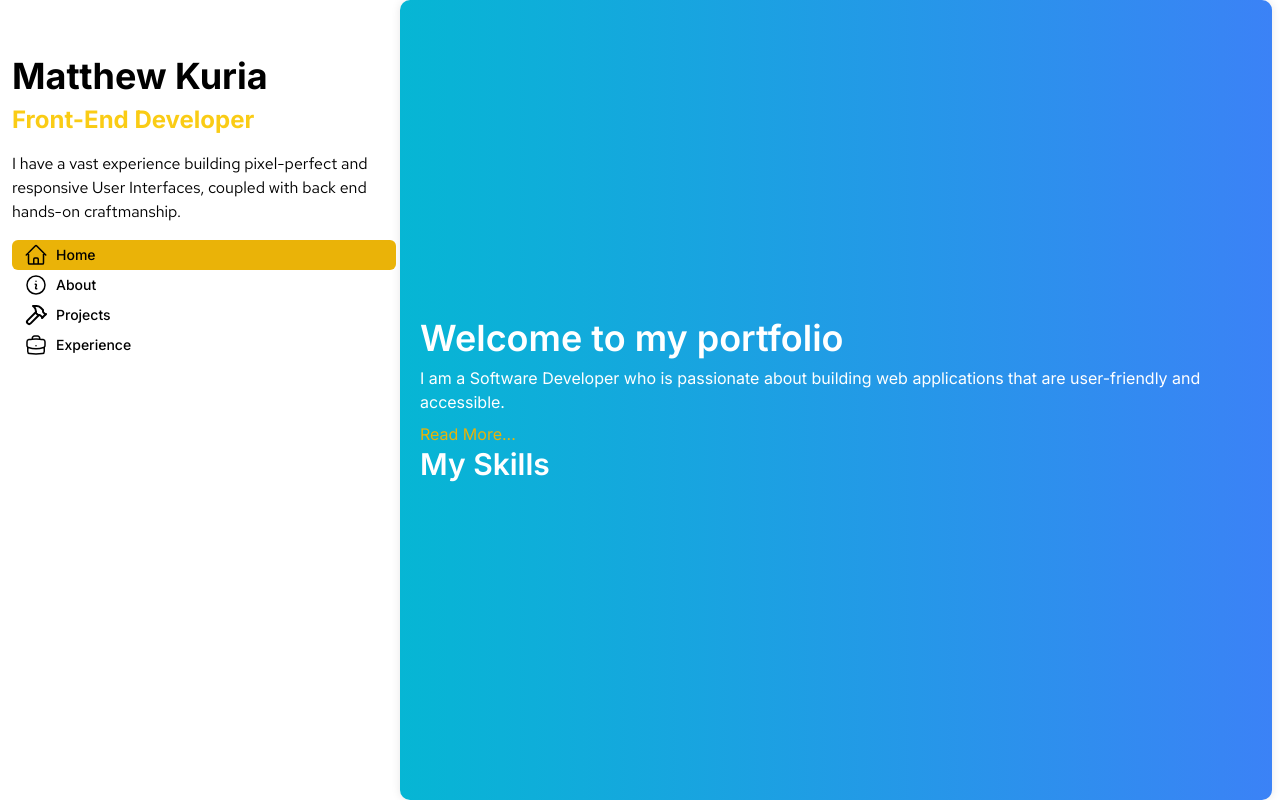
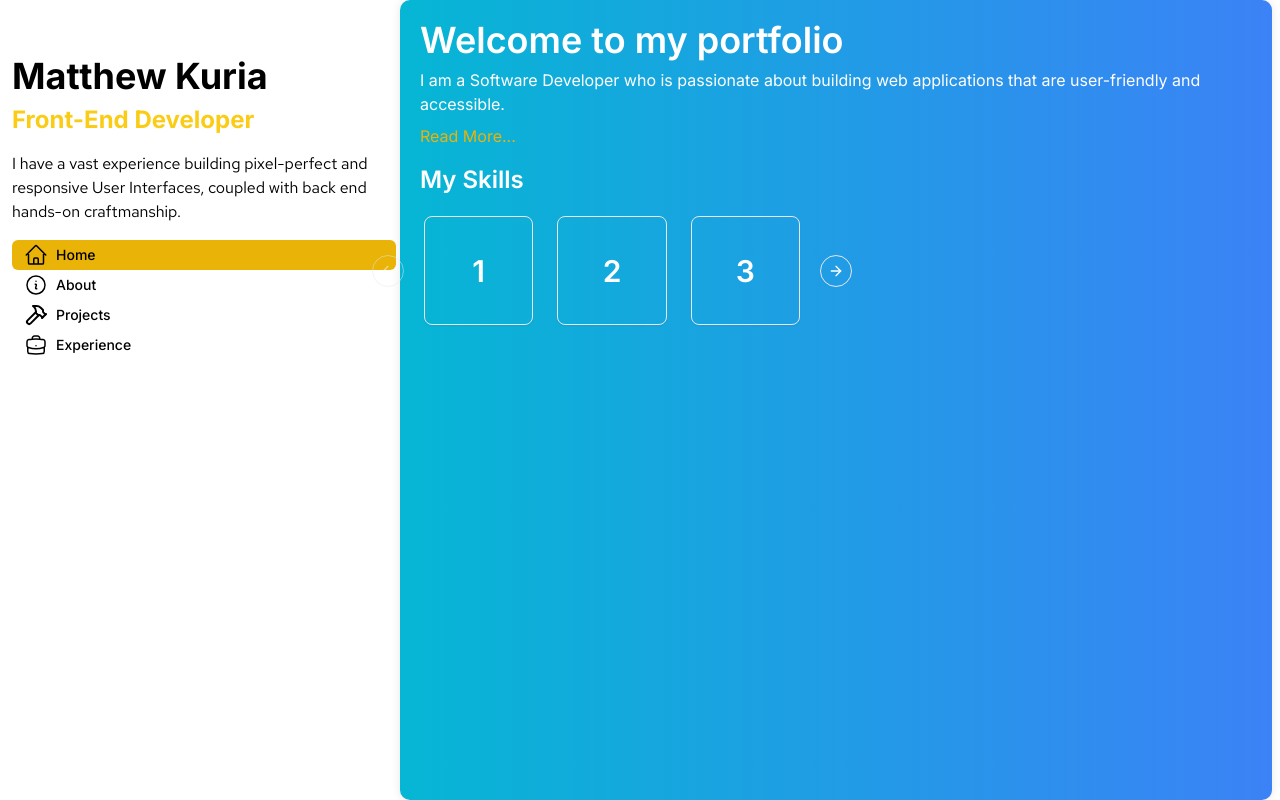
Before and after one commit to matthewkuria/myportifolio, a Next.js app: page / in a window 1280 px wide. Built offline with nearby package versions, Linux system fonts and the light colour scheme; a web font is replaced by a local one.

Commit message:
Fix the project section remove the artsoko project

```diff
--- a/app/page.tsx
+++ b/app/page.tsx
@@ -1,14 +1,38 @@
+import { Card, CardContent } from "@/components/ui/card";
+import { Carousel, CarouselContent, CarouselItem, CarouselPrevious, CarouselNext } from "@/components/ui/carousel";
 import Link from "next/link";
 
 export default function Home() {
 
   return (
-    <main className="intro text-white bg-gradient-to-r from-cyan-500 to-blue-500 flex flex-col md:flex md:justify-center md:items-center p-5 min-h-[60vh] md:min-h-[100vh]">
+    <main className="intro text-white bg-gradient-to-r from-cyan-500 to-blue-500 flex flex-col  md:flex md:justify-start md:items-center p-5 min-h-[60vh] md:min-h-[100vh]">
       <div className="text-left">
         <h1 className="font-semibold text-4xl">Welcome to my portfolio</h1>
         <p className="my-2">I am a Software Developer who is passionate about building web applications that are user-friendly and accessible.</p>
         <Link href="/about" className="text-yellow-500 hover:text-white">Read More...</Link>
-        <h2 className="font-semibold text-3xl">My Skills</h2>
+        <h2 className="font-semibold text-2xl my-4">My Skills</h2>
+        <Carousel
+      opts={{
+        align: "start",
+      }}
+      className="w-full max-w-sm"
+    >
+      <CarouselContent>
+        {Array.from({ length: 5 }).map((_, index) => (
+          <CarouselItem key={index} className="md:basis-1/2 lg:basis-1/3">
+            <div className="p-1">
+              <Card>
+                <CardContent className="flex aspect-square items-center justify-center p-6">
+                  <span className="text-3xl font-semibold">{index + 1}</span>
+                </CardContent>
+              </Card>
+            </div>
+          </CarouselItem>
+        ))}
+      </CarouselContent>
+      <CarouselPrevious />
+      <CarouselNext />
+    </Carousel>
       </div>
 
     </main>
--- a/app/projects/page.tsx
+++ b/app/projects/page.tsx
@@ -88,7 +88,7 @@ export default function Page() {
           </CardFooter>
           </Card>
           {/* Art Soko */}
-          <Card className="mt-4 hover:border-r-8">
+          {/* <Card className="mt-4 hover:border-r-8">
           <CardHeader>
             <CardTitle className="text-yellow-500">ArtSoko Website</CardTitle>
           </CardHeader>
@@ -121,7 +121,7 @@ export default function Page() {
                 </Link>
               </div>
           </CardFooter>
-        </Card>
+        </Card> */}
           {/* Mentorlist Platform */}
           <Card className="mt-4 hover:border-r-8">
           <CardHeader>
--- /dev/null
+++ b/components/ui/button.tsx
@@ -0,0 +1,56 @@
+import * as React from "react"
+import { Slot } from "@radix-ui/react-slot"
+import { cva, type VariantProps } from "class-variance-authority"
+
+import { cn } from "@/lib/utils"
+
+const buttonVariants = cva(
+  "inline-flex items-center justify-center gap-2 whitespace-nowrap rounded-md text-sm font-medium ring-offset-background transition-colors focus-visible:outline-none focus-visible:ring-2 focus-visible:ring-ring focus-visible:ring-offset-2 disabled:pointer-events-none disabled:opacity-50 [&_svg]:pointer-events-none [&_svg]:size-4 [&_svg]:shrink-0",
+  {
+    variants: {
+      variant: {
+        default: "bg-primary text-primary-foreground hover:bg-primary/90",
+        destructive:
+          "bg-destructive text-destructive-foreground hover:bg-destructive/90",
+        outline:
+          "border border-input bg-background hover:bg-accent hover:text-accent-foreground",
+        secondary:
+          "bg-secondary text-secondary-foreground hover:bg-secondary/80",
+        ghost: "hover:bg-accent hover:text-accent-foreground",
+        link: "text-primary underline-offset-4 hover:underline",
+      },
+      size: {
+        default: "h-10 px-4 py-2",
+        sm: "h-9 rounded-md px-3",
+        lg: "h-11 rounded-md px-8",
+        icon: "h-10 w-10",
+      },
+    },
+    defaultVariants: {
+      variant: "default",
+      size: "default",
+    },
+  }
+)
+
+export interface ButtonProps
+  extends React.ButtonHTMLAttributes<HTMLButtonElement>,
+    VariantProps<typeof buttonVariants> {
+  asChild?: boolean
+}
+
+const Button = React.forwardRef<HTMLButtonElement, ButtonProps>(
+  ({ className, variant, size, asChild = false, ...props }, ref) => {
+    const Comp = asChild ? Slot : "button"
+    return (
+      <Comp
+        className={cn(buttonVariants({ variant, size, className }))}
+        ref={ref}
+        {...props}
+      />
+    )
+  }
+)
+Button.displayName = "Button"
+
+export { Button, buttonVariants }
--- /dev/null
+++ b/components/ui/carousel.tsx
@@ -0,0 +1,262 @@
+"use client"
+
+import * as React from "react"
+import useEmblaCarousel, {
+  type UseEmblaCarouselType,
+} from "embla-carousel-react"
+import { ArrowLeft, ArrowRight } from "lucide-react"
+
+import { cn } from "@/lib/utils"
+import { Button } from "@/components/ui/button"
+
+type CarouselApi = UseEmblaCarouselType[1]
+type UseCarouselParameters = Parameters<typeof useEmblaCarousel>
+type CarouselOptions = UseCarouselParameters[0]
+type CarouselPlugin = UseCarouselParameters[1]
+
+type CarouselProps = {
+  opts?: CarouselOptions
+  plugins?: CarouselPlugin
+  orientation?: "horizontal" | "vertical"
+  setApi?: (api: CarouselApi) => void
+}
+
+type CarouselContextProps = {
+  carouselRef: ReturnType<typeof useEmblaCarousel>[0]
+  api: ReturnType<typeof useEmblaCarousel>[1]
+  scrollPrev: () => void
+  scrollNext: () => void
+  canScrollPrev: boolean
+  canScrollNext: boolean
+} & CarouselProps
+
+const CarouselContext = React.createContext<CarouselContextProps | null>(null)
+
+function useCarousel() {
+  const context = React.useContext(CarouselContext)
+
+  if (!context) {
+    throw new Error("useCarousel must be used within a <Carousel />")
+  }
+
+  return context
+}
+
+const Carousel = React.forwardRef<
+  HTMLDivElement,
+  React.HTMLAttributes<HTMLDivElement> & CarouselProps
+>(
+  (
+    {
+      orientation = "horizontal",
+      opts,
+      setApi,
+      plugins,
+      className,
+      children,
+      ...props
+    },
+    ref
+  ) => {
+    const [carouselRef, api] = useEmblaCarousel(
+      {
+        ...opts,
+        axis: orientation === "horizontal" ? "x" : "y",
+      },
+      plugins
+    )
+    const [canScrollPrev, setCanScrollPrev] = React.useState(false)
+    const [canScrollNext, setCanScrollNext] = React.useState(false)
+
+    const onSelect = React.useCallback((api: CarouselApi) => {
+      if (!api) {
+        return
+      }
+
+      setCanScrollPrev(api.canScrollPrev())
+      setCanScrollNext(api.canScrollNext())
+    }, [])
+
+    const scrollPrev = React.useCallback(() => {
+      api?.scrollPrev()
+    }, [api])
+
+    const scrollNext = React.useCallback(() => {
+      api?.scrollNext()
+    }, [api])
+
+    const handleKeyDown = React.useCallback(
+      (event: React.KeyboardEvent<HTMLDivElement>) => {
+        if (event.key === "ArrowLeft") {
+          event.preventDefault()
+          scrollPrev()
+        } else if (event.key === "ArrowRight") {
+          event.preventDefault()
+          scrollNext()
+        }
+      },
+      [scrollPrev, scrollNext]
+    )
+
+    React.useEffect(() => {
+      if (!api || !setApi) {
+        return
+      }
+
+      setApi(api)
+    }, [api, setApi])
+
+    React.useEffect(() => {
+      if (!api) {
+        return
+      }
+
+      onSelect(api)
+      api.on("reInit", onSelect)
+      api.on("select", onSelect)
+
+      return () => {
+        api?.off("select", onSelect)
+      }
+    }, [api, onSelect])
+
+    return (
+      <CarouselContext.Provider
+        value={{
+          carouselRef,
+          api: api,
+          opts,
+          orientation:
+            orientation || (opts?.axis === "y" ? "vertical" : "horizontal"),
+          scrollPrev,
+          scrollNext,
+          canScrollPrev,
+          canScrollNext,
+        }}
+      >
+        <div
+          ref={ref}
+          onKeyDownCapture={handleKeyDown}
+          className={cn("relative", className)}
+          role="region"
+          aria-roledescription="carousel"
+          {...props}
+        >
+          {children}
+        </div>
+      </CarouselContext.Provider>
+    )
+  }
+)
+Carousel.displayName = "Carousel"
+
+const CarouselContent = React.forwardRef<
+  HTMLDivElement,
+  React.HTMLAttributes<HTMLDivElement>
+>(({ className, ...props }, ref) => {
+  const { carouselRef, orientation } = useCarousel()
+
+  return (
+    <div ref={carouselRef} className="overflow-hidden">
+      <div
+        ref={ref}
+        className={cn(
+          "flex",
+          orientation === "horizontal" ? "-ml-4" : "-mt-4 flex-col",
+          className
+        )}
+        {...props}
+      />
+    </div>
+  )
+})
+CarouselContent.displayName = "CarouselContent"
+
+const CarouselItem = React.forwardRef<
+  HTMLDivElement,
+  React.HTMLAttributes<HTMLDivElement>
+>(({ className, ...props }, ref) => {
+  const { orientation } = useCarousel()
+
+  return (
+    <div
+      ref={ref}
+      role="group"
+      aria-roledescription="slide"
+      className={cn(
+        "min-w-0 shrink-0 grow-0 basis-full",
+        orientation === "horizontal" ? "pl-4" : "pt-4",
+        className
+      )}
+      {...props}
+    />
+  )
+})
+CarouselItem.displayName = "CarouselItem"
+
+const CarouselPrevious = React.forwardRef<
+  HTMLButtonElement,
+  React.ComponentProps<typeof Button>
+>(({ className, variant = "outline", size = "icon", ...props }, ref) => {
+  const { orientation, scrollPrev, canScrollPrev } = useCarousel()
+
+  return (
+    <Button
+      ref={ref}
+      variant={variant}
+      size={size}
+      className={cn(
+        "absolute  h-8 w-8 rounded-full",
+        orientation === "horizontal"
+          ? "-left-12 top-1/2 -translate-y-1/2"
+          : "-top-12 left-1/2 -translate-x-1/2 rotate-90",
+        className
+      )}
+      disabled={!canScrollPrev}
+      onClick={scrollPrev}
+      {...props}
+    >
+      <ArrowLeft className="h-4 w-4" />
+      <span className="sr-only">Previous slide</span>
+    </Button>
+  )
+})
+CarouselPrevious.displayName = "CarouselPrevious"
+
+const CarouselNext = React.forwardRef<
+  HTMLButtonElement,
+  React.ComponentProps<typeof Button>
+>(({ className, variant = "outline", size = "icon", ...props }, ref) => {
+  const { orientation, scrollNext, canScrollNext } = useCarousel()
+
+  return (
+    <Button
+      ref={ref}
+      variant={variant}
+      size={size}
+      className={cn(
+        "absolute h-8 w-8 rounded-full",
+        orientation === "horizontal"
+          ? "-right-12 top-1/2 -translate-y-1/2"
+          : "-bottom-12 left-1/2 -translate-x-1/2 rotate-90",
+        className
+      )}
+      disabled={!canScrollNext}
+      onClick={scrollNext}
+      {...props}
+    >
+      <ArrowRight className="h-4 w-4" />
+      <span className="sr-only">Next slide</span>
+    </Button>
+  )
+})
+CarouselNext.displayName = "CarouselNext"
+
+export {
+  type CarouselApi,
+  Carousel,
+  CarouselContent,
+  CarouselItem,
+  CarouselPrevious,
+  CarouselNext,
+}
--- a/package.json
+++ b/package.json
@@ -10,8 +10,10 @@
   },
   "dependencies": {
     "@heroicons/react": "^2.1.5",
+    "@radix-ui/react-slot": "^1.1.1",
     "class-variance-authority": "^0.7.0",
     "clsx": "^2.1.1",
+    "embla-carousel-react": "^8.5.2",
     "lucide-react": "^0.412.0",
     "next": "14.2.5",
     "react": "^18",
```
Also changed, not shown: public/1739019351584.jpg (added), 1 other file (tests, documents, lock files or other folders).
